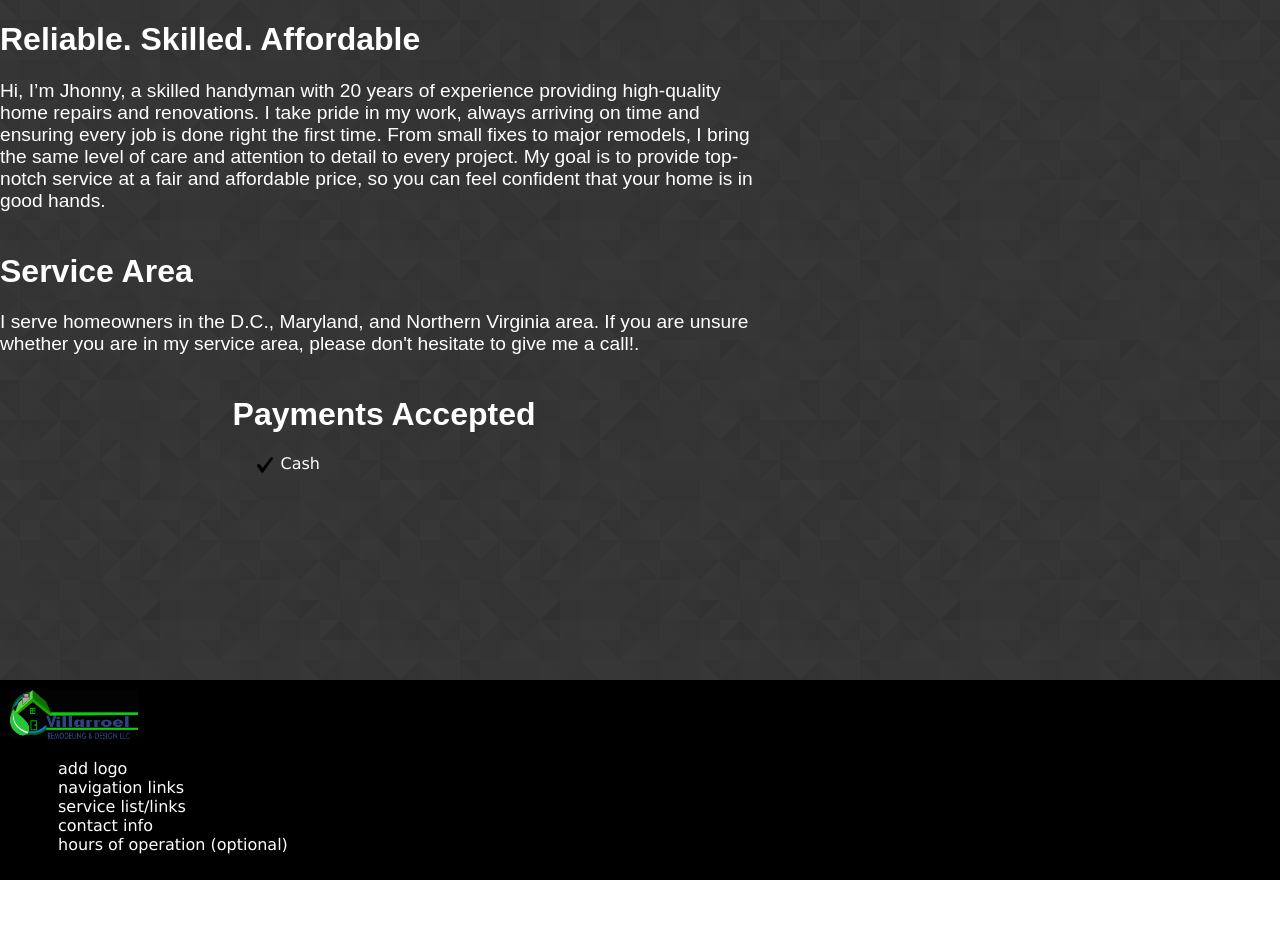
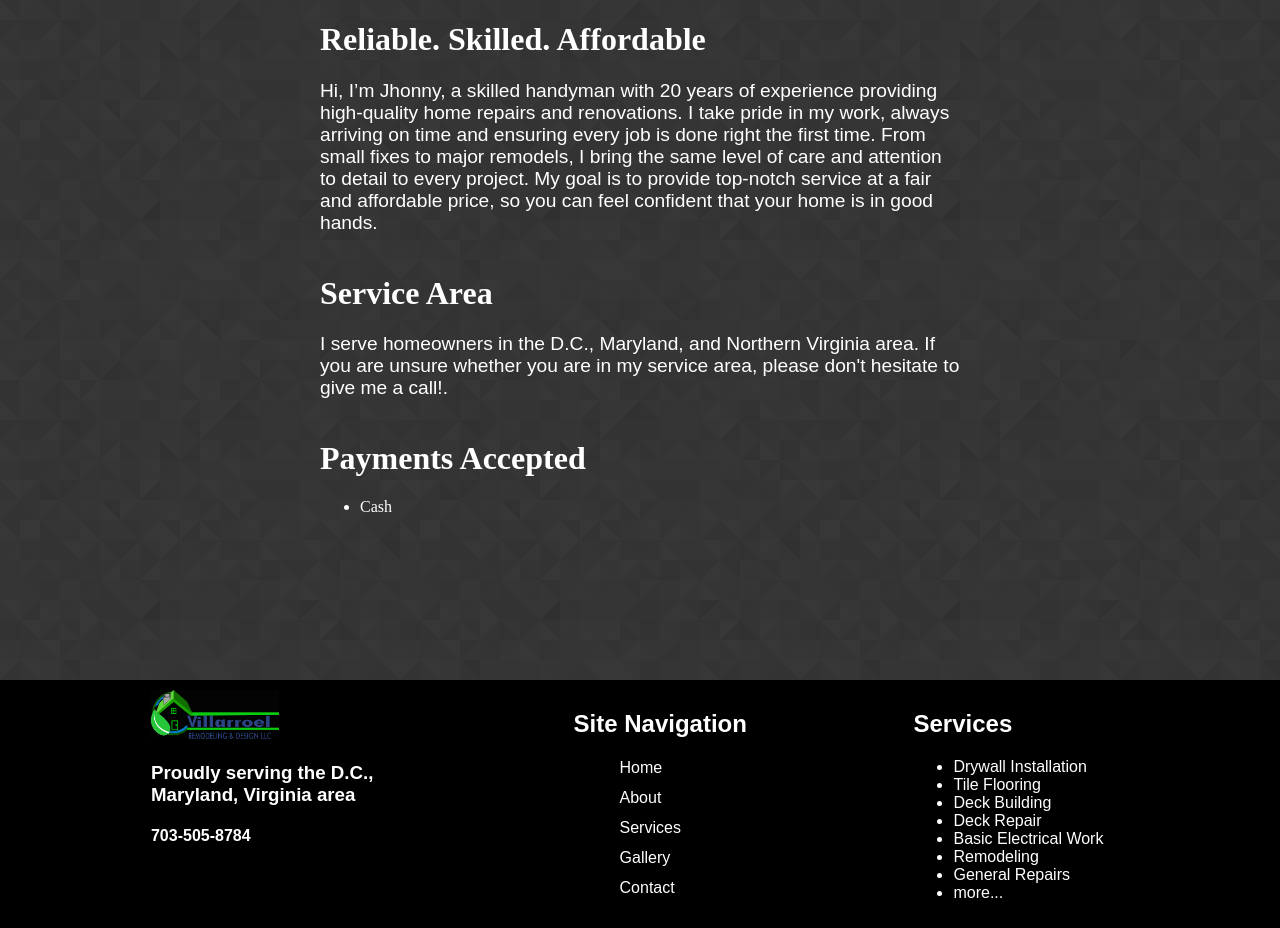
Before and after one commit to Andres-Villarroel/HandymanWebsite, a React (Vite) app: page /#/About in a window 1280 px wide. Before the commit the page ends 880 px from the top, so only its background shows below. Built offline with nearby package versions, Linux system fonts and the light colour scheme.

Commit message:
Added feature that scrolls the page to the top whenever a page link is triggered. Styled the Footer component. Fixed some more unintended css inheritances by specifying classNames.

```diff
--- a/src/App.jsx
+++ b/src/App.jsx
@@ -7,12 +7,14 @@ import Contact from './Pages/Contact'
 import Gallery from './Pages/Gallery'
 import Services from './Pages/Services'
 import Footer from './Components/Footer'
+import ScrollToTop from './Components/ScrollToTop'
 
 function App() {
 
 
   return (
     <Router>
+      <ScrollToTop/>
       <Routes>
         <Route path="/" element={<Home/>}/>
         <Route path="/About" element={<About/>}/>
--- a/src/CSS/About.css
+++ b/src/CSS/About.css
@@ -1,16 +1,18 @@
-.MainContainer {
-    height: 100vh;
+.MainContainer_About {
+    height: 80vh;
     width: 50vw;
     color: white;
     display: flex;
     flex-direction: column;
+    margin-left: auto;
+    margin-right: auto;
 }
 
-.MainContainer p {
+.MainContainer_About p {
     font-family: sans-serif;
     font-size: larger;
 }
 
-.MainContainer h1 {
+.MMainContainer_About h1 {
     font-family: sans-serif;
 }
--- a/src/CSS/Contact.css
+++ b/src/CSS/Contact.css
@@ -1,6 +1,12 @@
-.MainContainer {
+.MainContainer_Contact {
     display: flex;
+    flex-direction: column;
     width: 60vw;
     height: 80vh;
+    margin-left: auto;
+    margin-right: auto;
     align-items: center;
+    color: white;
+    font-family: sans-serif;
+
 }
--- a/src/CSS/Footer.css
+++ b/src/CSS/Footer.css
@@ -1,3 +1,52 @@
+.FooterContainer {
+    flex: 0 0 50px;
+    display: flex;
+    flex-direction: row;
+    justify-content: space-evenly;
+
+    margin-top: auto;
+    margin-left: -2vw;
+    margin-top: 5vh;
+    background-color: black;
+    padding: 10px;
+    color: white;
+    font-family: sans-serif;
+}
+
+.FooterContainer img {
+    max-width: 10vw;
+    height: auto;
+}
+
+.FooterContainer .Section1{
+    width: 20vw;
+}
+
+.FooterContainer .Section2 ul {
+    list-style: none;
+}
+.FooterContainer .Section2 button {
+    color: white;
+    background-color: transparent;
+    border: none;
+    font-size: 1em;
+}
+.FooterContainer .Section2 button:hover {
+    text-decoration: underline;
+}
+
+.FooterContainer .Section2 ul li{
+    margin-bottom: 10px;
+}
+
+.FooterContainer .Section3 ul {
+    list-style-type: symbols(cyclic "✓") ;
+}
+.FooterContainer .Section3 h1{
+    text-align: center;
+}
+
+/*
 .FooterContainer {
     flex: 0 0 50px;
     margin-top: auto;
@@ -11,20 +60,4 @@
     max-width: 10vw;
     height: auto;
 }
-
-/*
-.FooterContainer {
-    position: fixed;
-    bottom: 0;
-    width: 100%;
-    margin-top: auto;
-    background-color: black;
-    padding: 10px;
-    color: white;
-}
-
-.FooterContainer img {
-    max-width: 10vw;
-    height: auto;
-}
-    */
+*/
--- a/src/CSS/Gallery.css
+++ b/src/CSS/Gallery.css
@@ -14,3 +14,9 @@
     width: 25vw;
     height: auto;
 }
+
+.GalleryMainContainer h1 {
+    color: white;
+    font-size: 3em;
+    font-family: sans-serif;
+}
--- a/src/CSS/ServiceList.css
+++ b/src/CSS/ServiceList.css
@@ -37,11 +37,11 @@
     margin-right: auto;
 }
 
-ul li{
+.ListContainer ul li{
     font-family: 'Lucida Sans', 'Lucida Sans Regular', 'Lucida Grande', 'Lucida Sans Unicode', Geneva, Verdana, sans-serif;
     list-style-type: none;
 }
-ul li::before{
+.ListContainer ul li::before{
     content: '';
     display: inline-block;
     height: 1em;
--- a/src/CSS/Services.css
+++ b/src/CSS/Services.css
@@ -1,4 +1,4 @@
-.ServiceMainContainer {
+.ListContainer_Service {
     display: flex;
     flex-direction: row;
     flex-wrap: wrap;
@@ -12,6 +12,11 @@
     margin-bottom: 1vh;
 }
 
-.ServiceMainContainer img {
-
+.ServiceMainContainer h1 {
+    color: white;
+    margin-left: auto;
+    margin-right: auto;
+    width: fit-content;
+    font-family: sans-serif;
+    font-size: 3em;
 }
--- a/src/Components/Footer.jsx
+++ b/src/Components/Footer.jsx
@@ -1,17 +1,43 @@
 import React from 'react'
 import '/src/CSS/Footer.css'
 import LogoImage from '/src/assets/images/Dad business logo PROTOTYPE V2.png'
+import { Link } from 'react-router-dom'
+
 export default function Footer() {
   return (
     <div className='FooterContainer'>
-      <img src={LogoImage}/>
+      <div className='Section1'>
+        <Link to={"/"}>
+          <img src={LogoImage}/>
+        </Link>
+        <h3>Proudly serving the D.C., Maryland, Virginia area</h3>
+        <h4>703-505-8784</h4>
+      </div>
+
+      <div className='Section2'>
+        <h2>Site Navigation</h2>
         <ul>
-            <li>add logo</li>
-            <li>navigation links</li>
-            <li>service list/links</li>
-            <li>contact info</li>
-            <li>hours of operation (optional)</li>
+          <li><Link to={"/"}><button>Home</button></Link></li>
+          <li><Link to={"/About"}><button>About</button></Link></li>
+          <li><Link to={"/Services"}><button>Services</button></Link></li>
+          <li><Link to={"/Gallery"}><button>Gallery</button></Link></li>
+          <li><Link to={"/Contact"}><button>Contact</button></Link></li>
         </ul>
+      </div>
+
+      <div className='Section3'>
+        <h2>Services</h2>
+        <ul>
+          <li>Drywall Installation</li>
+          <li>Tile Flooring</li>
+          <li>Deck Building</li>
+          <li>Deck Repair</li>
+          <li>Basic Electrical Work</li>
+          <li>Remodeling</li>
+          <li>General Repairs</li>
+          <li>more...</li>
+        </ul>
+      </div>
     </div>
   )
 }
--- /dev/null
+++ b/src/Components/ScrollToTop.jsx
@@ -0,0 +1,16 @@
+//this code was copied from https://stackoverflow.com/a/61602724
+import React from 'react'
+import { useEffect } from 'react'
+import { useLocation } from 'react-router-dom'
+
+function ScrollToTop() {
+    const { pathname } = useLocation();
+
+    useEffect(() => {
+        window.scrollTo(0,0);
+    }, [pathname]);
+
+  return null
+}
+
+export default ScrollToTop
--- a/src/Pages/About.jsx
+++ b/src/Pages/About.jsx
@@ -4,7 +4,7 @@ import '/src/CSS/About.css'
 export default function About() {
     return (
         <>
-            <div className="MainContainer">
+            <div className="MainContainer_About">
                 <div>
                     <h1>Reliable. Skilled. Affordable</h1>
                     <p>Hi, I’m Jhonny, a skilled handyman with 20 years of experience providing
--- a/src/Pages/Contact.jsx
+++ b/src/Pages/Contact.jsx
@@ -3,7 +3,7 @@ import '/src/CSS/Contact.css'
 
 export default function Contact() {
   return (
-    <div className='MainContainer'>
+    <div className='MainContainer_Contact'>
       <h1>Contact Information</h1>
       <h2>Please feel free to contact me</h2>
         <p>Phone: 703 505 8784 <br/>
--- a/src/Pages/Services.jsx
+++ b/src/Pages/Services.jsx
@@ -3,10 +3,10 @@ import ServiceCard from '../Components/ServiceCard'
 
 export default function Services() {
     return (
-        <>
-            <h1>This is Services</h1>
+        <div className='ServiceMainContainer'>
+            <h1>Services Offered</h1>
 
-            <div className='ServiceMainContainer'>
+            <div className='ListContainer_Service'>
                 <ServiceCard ServiceName='Drywall Installation'/>
                 <ServiceCard ServiceName='Tile flooring'/>
                 <ServiceCard ServiceName='Deck Building'/>
@@ -24,6 +24,6 @@ export default function Services() {
                 <ServiceCard ServiceName='Water Heater Replacement'/>
                 <ServiceCard ServiceName='Light Fixture installation'/>
             </div>
-        </>
+        </div>
     )
 }
```
